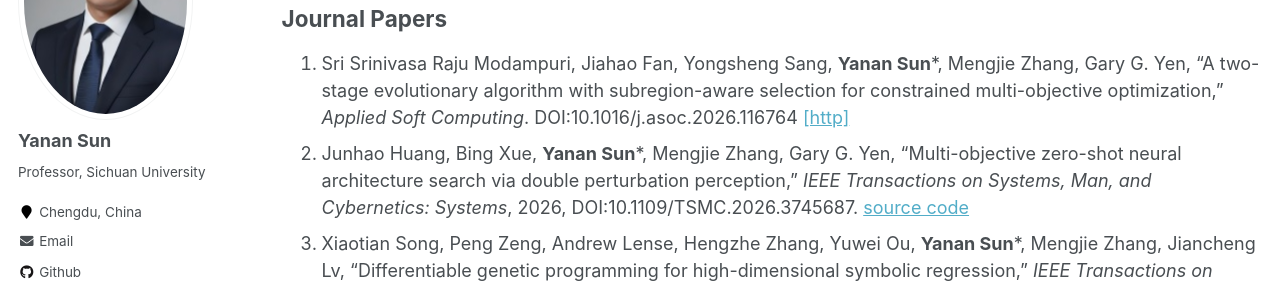
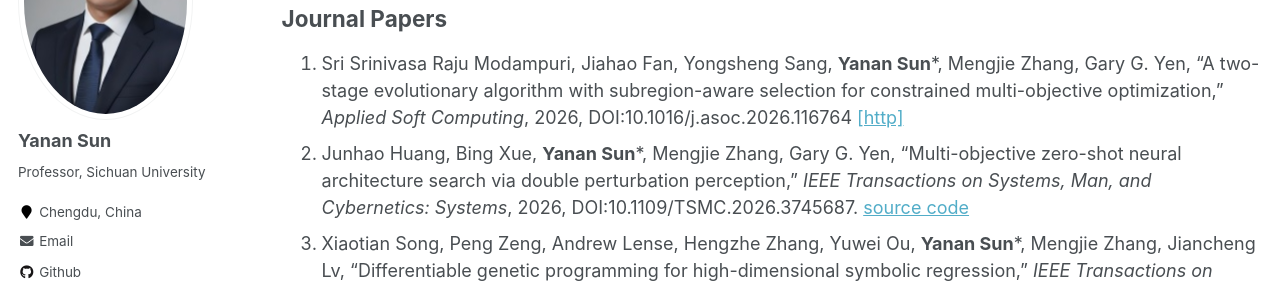
Before and after one commit to yn-sun/yn-sun.github.io, a Jekyll site: the page built from _pages/publications.md, in a window 1280 px wide and 900 px high, scrolled down 402 px. Shown: the part 153-441 px from the top of the window. Built offline with Jekyll 4.4.1, drawn with Linux system fonts in a browser that asks for light colours; comment, search, counter and statistics services are not loaded.

Commit message:
Update publications.md

```diff
--- a/_pages/publications.md
+++ b/_pages/publications.md
@@ -12,7 +12,7 @@
 3. **孙亚楠**, 吕泽琼, 冯雨麒, 吕建成 著. 自动化机器学习, 北京: 科学出版社, 2025. (ISBN 9787030814333)  [[购买链接]](https://www.ecsponline.com/goods.php?id=227870) &nbsp;&nbsp;&nbsp;
 
 ## Journal Papers
-1. Sri Srinivasa Raju Modampuri, Jiahao Fan, Yongsheng Sang, **Yanan Sun***, Mengjie Zhang, Gary G. Yen, "A two-stage evolutionary algorithm with subregion-aware selection for constrained multi-objective optimization," <i> Applied Soft Computing</i>. DOI:10.1016/j.asoc.2026.116764 [[http]](https://www.sciencedirect.com/science/article/abs/pii/S156849462602212X)
+1. Sri Srinivasa Raju Modampuri, Jiahao Fan, Yongsheng Sang, **Yanan Sun***, Mengjie Zhang, Gary G. Yen, "A two-stage evolutionary algorithm with subregion-aware selection for constrained multi-objective optimization," <i> Applied Soft Computing</i>, 2026, DOI:10.1016/j.asoc.2026.116764 [[http]](https://www.sciencedirect.com/science/article/abs/pii/S156849462602212X)
 2. Junhao Huang, Bing Xue, **Yanan Sun***, Mengjie Zhang, Gary G. Yen, "Multi-objective zero-shot neural architecture search via double perturbation perception," <i>IEEE Transactions on Systems, Man, and Cybernetics: Systems</i>, 2026, DOI:10.1109/TSMC.2026.3745687. [source code](https://github.com/HuangJunh/DPP)
 3. Xiaotian Song, Peng Zeng, Andrew Lense, Hengzhe Zhang, Yuwei Ou, **Yanan Sun***, Mengjie Zhang, Jiancheng Lv, "Differentiable genetic programming for high-dimensional symbolic regression," <i>IEEE Transactions on Pattern Analysis and Machine Intelligence</i>, 2026, DOI:10.1109/TPAMI.2026.3734437. [[http]](https://ieeexplore.ieee.org/abstract/document/11693956)   [source code](https://github.com/songxt3/DGP)
 4. Wei Li, Hangjie Yuan, Zixiang Zhao, Yifan Zhu, Aojun Lu, Guodong Du, **Yanan Sun**, Tao Feng, "C-Flat++: Towards a more efficient and powerful framework for continual learning," <i>International Journal of Computer Vision</i>, 2026. [[http]](https://link.springer.com/article/10.1007/s11263-026-03009-5)   [source code](https://github.com/THUDM/INFTY)
```
